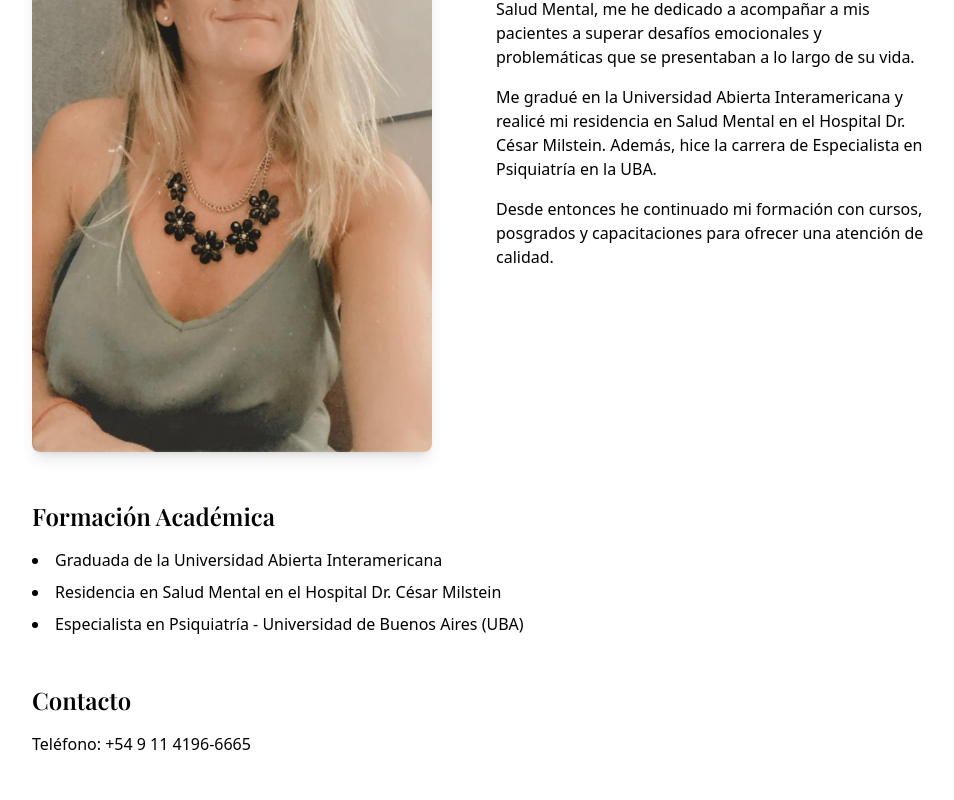
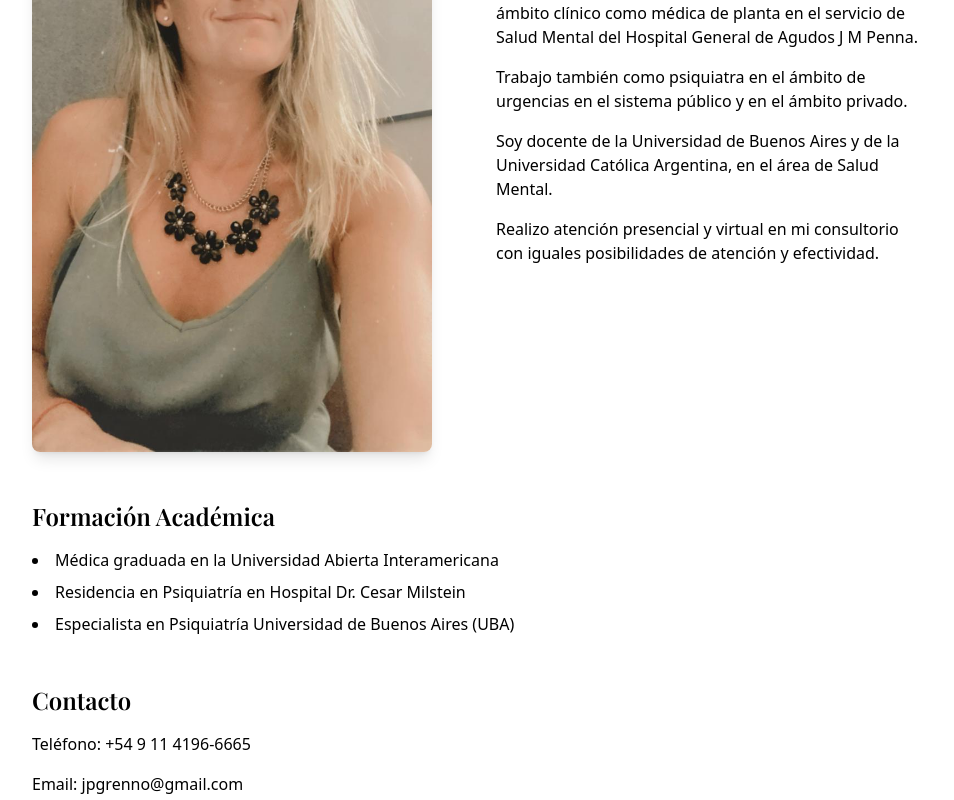
Before and after one commit to clientesweb/drpernasjosefina, a Next.js app: page /about in a window 1280 px wide. Shown: the part 580-1380 px from the top of the page, without its empty margins (160-1114 px from the left). Built offline with nearby package versions, Linux system fonts and the light colour scheme; a web font is replaced by a local one.

Commit message:
Actualizar page.tsx

```diff
--- a/app/about/page.tsx
+++ b/app/about/page.tsx
@@ -25,13 +25,16 @@ export default function AboutPage() {
           <div className="space-y-4">
             <h2 className="font-playfair text-2xl font-semibold">Mi Trayectoria</h2>
             <p className="text-muted-foreground">
-              Con más de 15 años de experiencia en el campo de la Salud Mental, me he dedicado a acompañar a mis pacientes a superar desafíos emocionales y problemáticas que se presentaban a lo largo de su vida.
+              Desarrollo actualmente mi actividad profesional en el ámbito clínico como médica de planta en el servicio de Salud Mental del Hospital General de Agudos J M Penna.
             </p>
             <p className="text-muted-foreground">
-              Me gradué en la Universidad Abierta Interamericana y realicé mi residencia en Salud Mental en el Hospital Dr. César Milstein. Además, hice la carrera de Especialista en Psiquiatría en la UBA.
+              Trabajo también como psiquiatra en el ámbito de urgencias en el sistema público y en el ámbito privado.
             </p>
             <p className="text-muted-foreground">
-              Desde entonces he continuado mi formación con cursos, posgrados y capacitaciones para ofrecer una atención de calidad.
+              Soy docente de la Universidad de Buenos Aires y de la Universidad Católica Argentina, en el área de Salud Mental.
+            </p>
+            <p className="text-muted-foreground">
+              Realizo atención presencial y virtual en mi consultorio con iguales posibilidades de atención y efectividad.
             </p>
           </div>
         </div>
@@ -39,9 +42,9 @@ export default function AboutPage() {
         <div className="space-y-4">
           <h2 className="font-playfair text-2xl font-semibold">Formación Académica</h2>
           <ul className="list-disc list-inside space-y-2 text-muted-foreground">
-            <li>Graduada de la Universidad Abierta Interamericana</li>
-            <li>Residencia en Salud Mental en el Hospital Dr. César Milstein</li>
-            <li>Especialista en Psiquiatría - Universidad de Buenos Aires (UBA)</li>
+            <li>Médica graduada en la Universidad Abierta Interamericana</li>
+            <li>Residencia en Psiquiatría en Hospital Dr. Cesar Milstein</li>
+            <li>Especialista en Psiquiatría Universidad de Buenos Aires (UBA)</li>
           </ul>
         </div>
 
@@ -49,6 +52,9 @@ export default function AboutPage() {
           <h2 className="font-playfair text-2xl font-semibold">Contacto</h2>
           <p className="text-muted-foreground">
             Teléfono: +54 9 11 4196-6665
+          </p>
+          <p className="text-muted-foreground">
+            Email: jpgrenno@gmail.com
           </p>
         </div>
 
```
